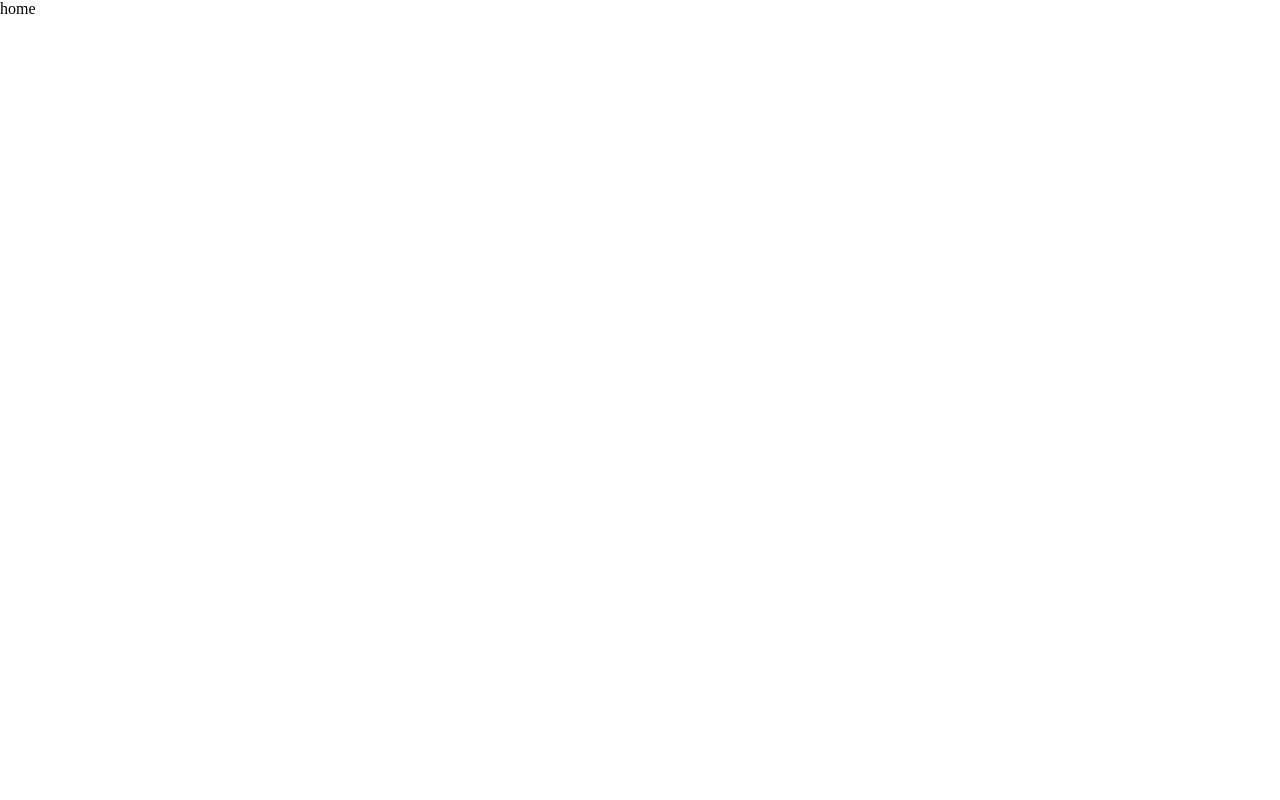
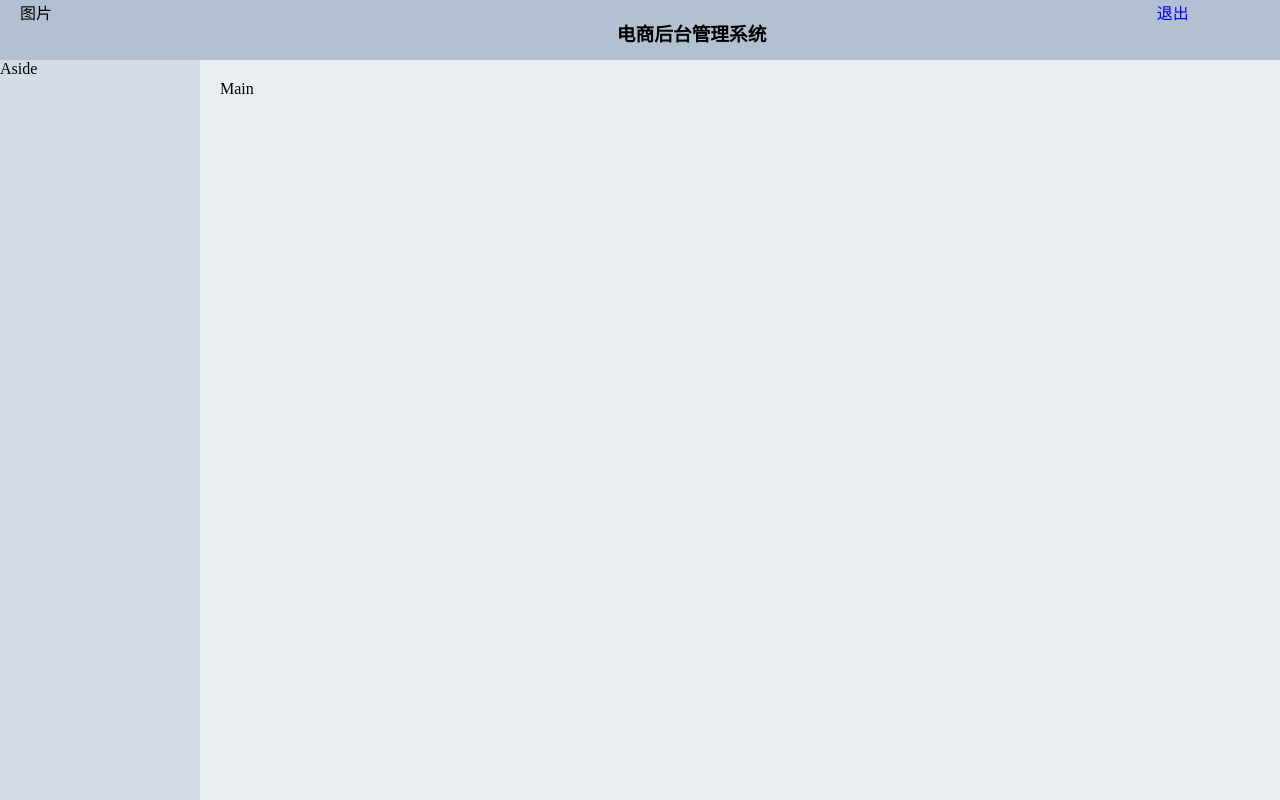
Before and after one commit to Misaki-hwen/vueShop, a Vue app: page / in a window 1280 px wide. Built offline with nearby package versions, Linux system fonts and the light colour scheme.

Commit message:
头部样式调整

```diff
--- a/src/components/home/home.vue
+++ b/src/components/home/home.vue
@@ -1,7 +1,21 @@
 <template>
-    <div>
-        home
-    </div>
+    <el-container class="container">
+        <el-header class="header">
+            <el-row>
+                <el-col :span="4"><div class="grid-content bg-purple">图片</div></el-col>
+                <el-col :span="18" class="middle">
+                    <h3>电商后台管理系统</h3>
+                </el-col>
+                <el-col :span="2">
+                    <a href="#" class="loginout">退出</a>
+                </el-col>
+            </el-row>
+        </el-header>
+        <el-container>
+            <el-aside class="aside" width="200px">Aside</el-aside>
+            <el-main class="main">Main</el-main>
+        </el-container>
+    </el-container>
 </template>
 
 <script>
@@ -11,5 +25,25 @@
 </script>
 
 <style>
-
+    .container{
+        height: 100%;
+    }
+    .header{
+        background-color: #b3c0d1;
+    }
+    .aside{
+        background-color: #d3dce6;
+    }
+    .main{
+        background-color: #e9eef3;
+        height: 100%;
+    }
+    /* 头部样式 */
+    .middle{
+        /* line-height: 60px; */
+        text-align: center;
+    }
+    .loginout{
+        text-decoration:none;
+    }
 </style>
```
